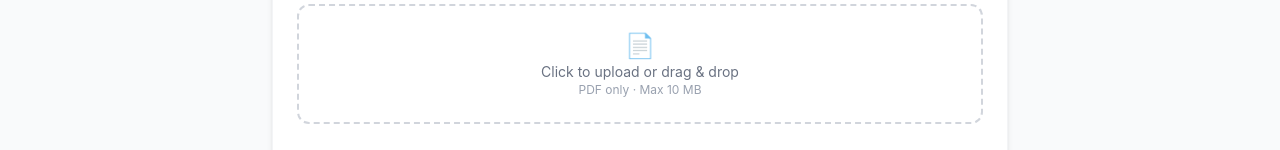
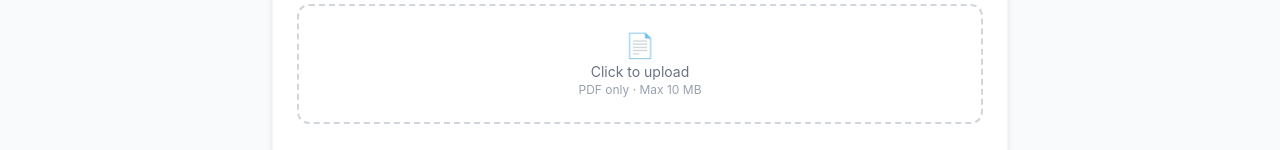
Before and after one commit to Anushree0708/resume-gap-analyzer, a React (Vite) app in the folder frontend/: page / in a window 1280 px wide. Shown: the part 237-387 px from the top of the page. Built offline with nearby package versions, Linux system fonts and the light colour scheme.

Commit message:
fix safari validation bug

```diff
--- a/frontend/src/pages/AnalyzePage.tsx
+++ b/frontend/src/pages/AnalyzePage.tsx
@@ -12,6 +12,7 @@ function ScoreBar({ label, value }: { label: string; value: number }) {
         <span className="text-gray-600">{label}</span>
         <span className="font-semibold">{value.toFixed(1)}%</span>
       </div>
+
       <div className="w-full bg-gray-200 rounded-full h-2.5">
         <div
           className="bg-indigo-600 h-2.5 rounded-full transition-all duration-700"
@@ -40,7 +41,10 @@ function SkillBadges({
         <span className="text-gray-400 text-sm">None</span>
       ) : (
         skills.map((s) => (
-          <span key={s} className={`text-xs px-2 py-1 rounded-full font-medium ${cls}`}>
+          <span
+            key={s}
+            className={`text-xs px-2 py-1 rounded-full font-medium ${cls}`}
+          >
             {s}
           </span>
         ))
@@ -111,6 +115,7 @@ export default function AnalyzePage() {
 
   return (
     <div className="max-w-3xl mx-auto px-4 py-10 space-y-8">
+
       <div>
         <h1 className="text-3xl font-bold text-gray-900">Analyze Resume</h1>
         <p className="text-gray-500 mt-1">
@@ -120,10 +125,12 @@ export default function AnalyzePage() {
 
       {result && (
         <div className="bg-white rounded-2xl shadow-md border border-gray-100 p-6 space-y-6">
+
           <div className="text-center">
             <div className="text-6xl font-extrabold text-indigo-600">
               {result.final_match_score.toFixed(1)}%
             </div>
+
             <div className="text-gray-500 mt-1 text-sm font-medium uppercase tracking-wider">
               Overall Match Score
             </div>
@@ -135,6 +142,7 @@ export default function AnalyzePage() {
           </div>
 
           <div className="grid grid-cols-1 sm:grid-cols-2 gap-4">
+
             <div>
               <h3 className="font-semibold text-gray-700">✅ Matching Skills</h3>
               <SkillBadges skills={result.matched_skills} color="green" />
@@ -144,13 +152,26 @@ export default function AnalyzePage() {
               <h3 className="font-semibold text-gray-700">❌ Missing Skills</h3>
               <SkillBadges skills={result.missing_skills} color="red" />
             </div>
+
           </div>
+
         </div>
       )}
 
-      <form onSubmit={handleSubmit} className="bg-white rounded-2xl shadow-md border border-gray-100 p-6 space-y-6">
+      <form onSubmit={handleSubmit} noValidate className="bg-white rounded-2xl shadow-md border border-gray-100 p-6 space-y-6">
 
-        {/* FILE UPLOAD */}
+        {/* Hidden File Input */}
+        <input
+          ref={fileInputRef}
+          id="resume-file"
+          name="file"
+          type="file"
+          accept=".pdf,application/pdf"
+          onChange={handleFileChange}
+          className="hidden"
+        />
+
+        {/* FILE UPLOAD UI */}
         <div>
           <label className="block text-sm font-medium text-gray-700 mb-1">
             Resume (PDF, max {MAX_FILE_SIZE_MB} MB)
@@ -160,20 +181,12 @@ export default function AnalyzePage() {
             className="border-2 border-dashed border-gray-300 rounded-xl p-6 text-center cursor-pointer hover:border-indigo-400"
             onClick={() => fileInputRef.current?.click()}
           >
-
-            {/* Hidden real input */}
-            <input
-              ref={fileInputRef}
-              id="resume-file"
-              type="file"
-              accept=".pdf,application/pdf"
-              onChange={handleFileChange}
-              className="hidden"
-            />
-
             {file ? (
               <div>
-                <div className="text-indigo-600 font-medium">📎 {file.name}</div>
+                <div className="text-indigo-600 font-medium">
+                  📎 {file.name}
+                </div>
+
                 <div className="text-gray-400 text-xs">
                   {(file.size / 1024 / 1024).toFixed(2)} MB
                 </div>
@@ -181,9 +194,11 @@ export default function AnalyzePage() {
             ) : (
               <div>
                 <div className="text-gray-400 text-2xl">📄</div>
+
                 <div className="text-gray-500 text-sm">
-                  Click to upload or drag & drop
+                  Click to upload
                 </div>
+
                 <div className="text-gray-400 text-xs">
                   PDF only · Max {MAX_FILE_SIZE_MB} MB
                 </div>
@@ -220,7 +235,9 @@ export default function AnalyzePage() {
         >
           {loading ? "Analyzing..." : "Analyze"}
         </button>
+
       </form>
+
     </div>
   );
 }
```
